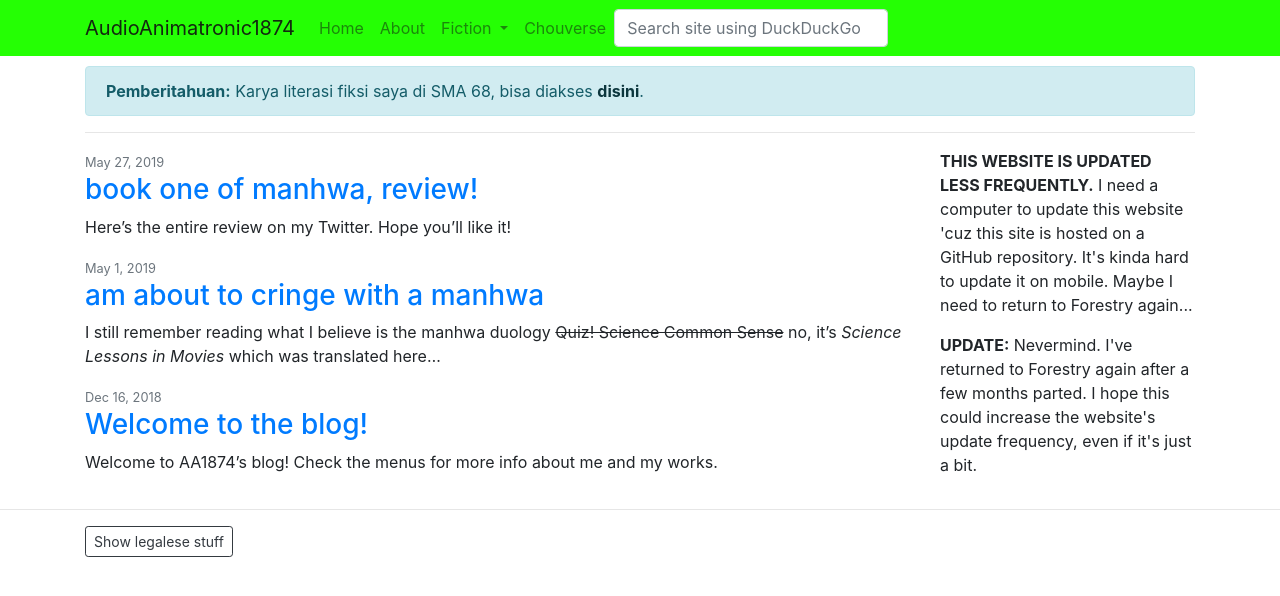
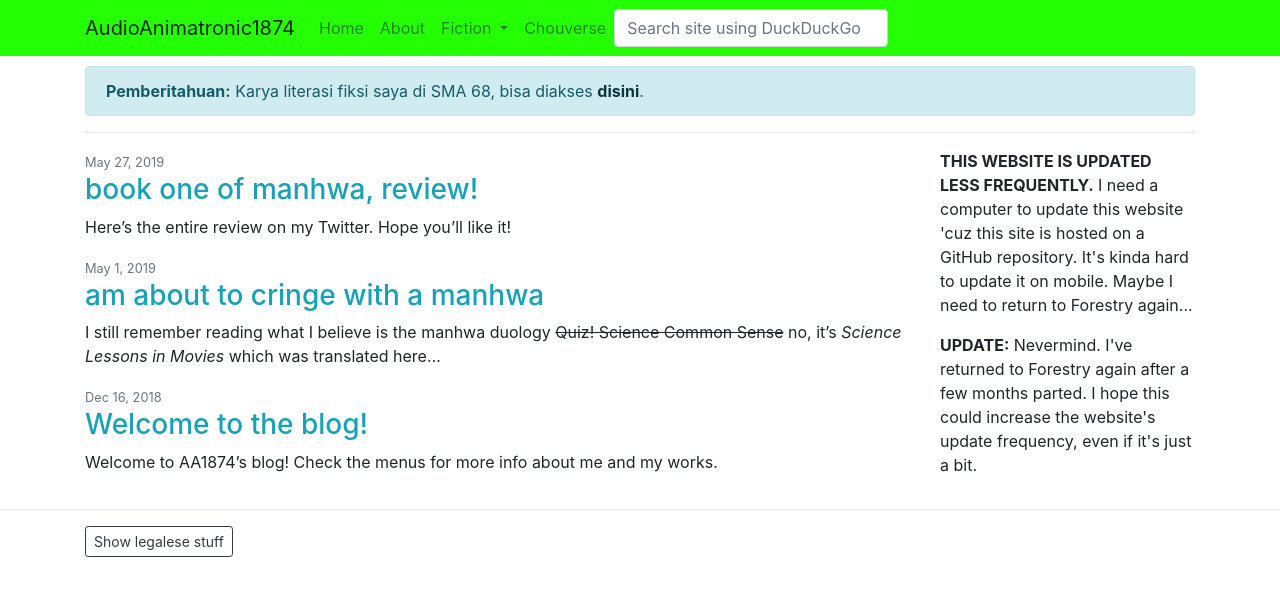
Before and after one commit to aa1874/aa1874site, a Jekyll site: the page built from index.html, in a window 1280 px wide. Shown: the top 596 px of the page. Built offline with Jekyll 4.4.1, drawn with Linux system fonts in a browser that asks for light colours; nearby versions of some CDN libraries; some web fonts are replaced; the list of posts is cut into pages by our own code.

Commit message:
link color

```diff
--- a/_sass/main.scss
+++ b/_sass/main.scss
@@ -8,11 +8,13 @@ $headings-font-family: "Electrolize", $native-font-stack;
 $black: #111;
 $enable-responsive-font-sizes: true;
 $white: #fff;
+$cyan:  #17a2b8 !default;
+
+$link-color: $cyan;
 
 .chouverse-content {
     background-color: $black;
     color: $white;
-    $link-color: $white;
 }
 
 @import "bootstrap";
```
